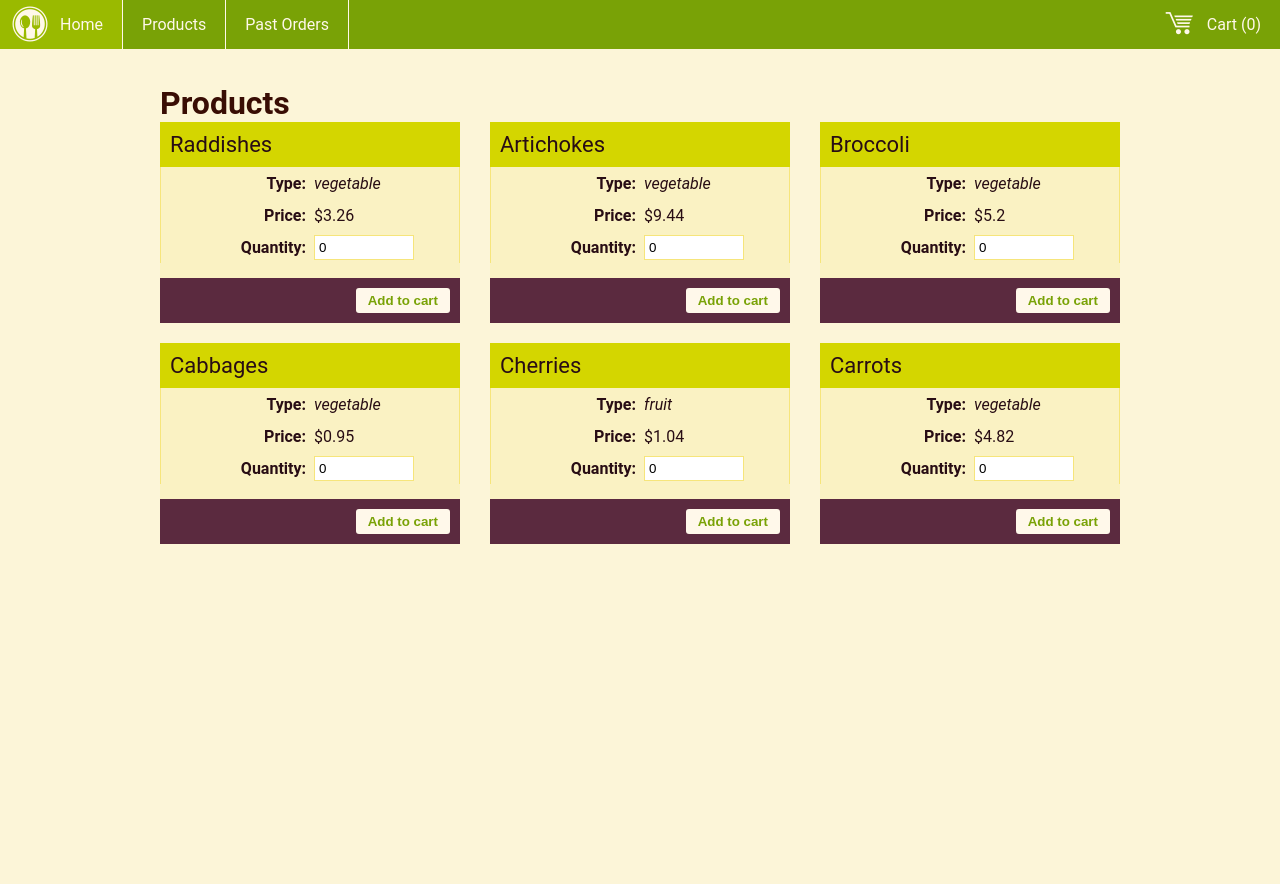
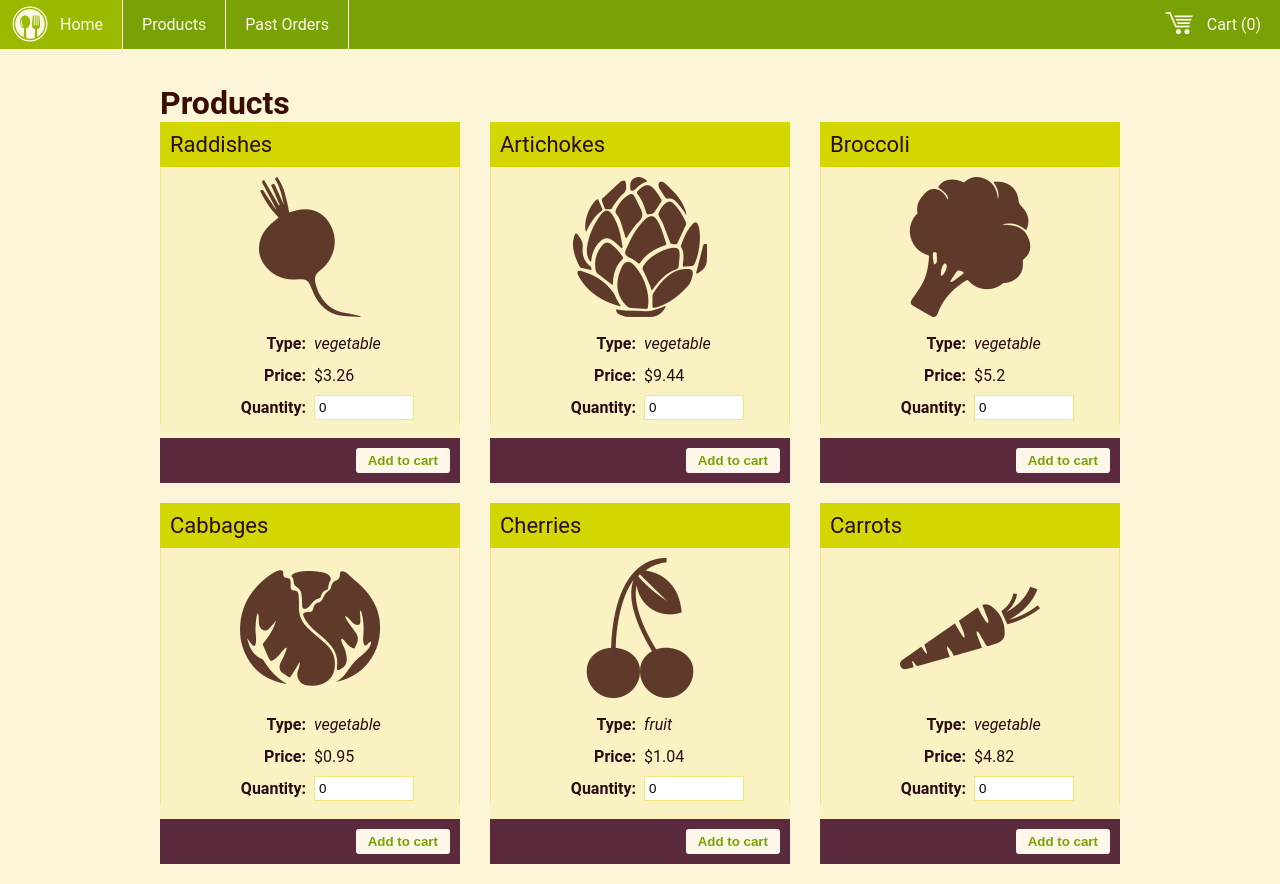
Before and after one commit to Yasaman-k/vue-app, a Vue app: page /products in a window 1280 px wide. Before the commit the page ends 800 px from the top, so only its background shows below. Built offline with nearby package versions, Linux system fonts and the light colour scheme.

Commit message:
fix: template string to class binding

```diff
--- a/src/components/ProductCard.vue
+++ b/src/components/ProductCard.vue
@@ -4,7 +4,9 @@
             {{ product.name }}
         </div>
         <div class="card-body">
-            <i class="icofont-10x icofont-{{ product.icon }}"></i>
+
+            <!-- dynamic class , class binding-->
+            <i class="icofont-10x" :class="`icofont-${ product.icon }`"></i>
             <form>
                 <div class="row">
                     <div class="cell">
@@ -41,7 +43,7 @@
 <script>
 export default {
     props: ['product', 'index', 'addToCart'],
-    data () {
+    data() {
         return {
             quantity: 0
         }
--- a/src/components/Sidebar.vue
+++ b/src/components/Sidebar.vue
@@ -23,7 +23,7 @@
           </thead>
           <tbody v-for="(quantity, key, i) in cart" :key="i">
             <tr>
-              <td><i class="icofont-carrot icofont-3x"></i></td>
+              <td> <i class="icofont-3x" :class="`icofont-${ getProductIcon(key) }`"></i> </td>
               <td>{{ key }}</td>
               <td>${{ getPrice(key) }}</td>
               <td class="center">{{ quantity }}</td>
@@ -41,7 +41,7 @@
           <em>No items in cart</em>
         </p>
         <div class="spread">
-          <span><strong>Total:  </strong>${{ calculateTotal() }}</span>
+          <span><strong>Total: </strong>${{ calculateTotal() }}</span>
           <button class="btn btn-light">Checkout</button>
         </div>
       </div>
@@ -59,6 +59,12 @@ export default {
       })
       return product.price.USD
     },
+    getProductIcon(name) {
+      const product = this.inventory.find((p)=>{
+        return p.name === name
+      })
+      return product.icon
+    },
     calculateTotal() {
       const total = Object.entries(this.cart).reduce((prv, curr) => {
         return prv + (this.getPrice(curr[0]) * curr[1])
```
